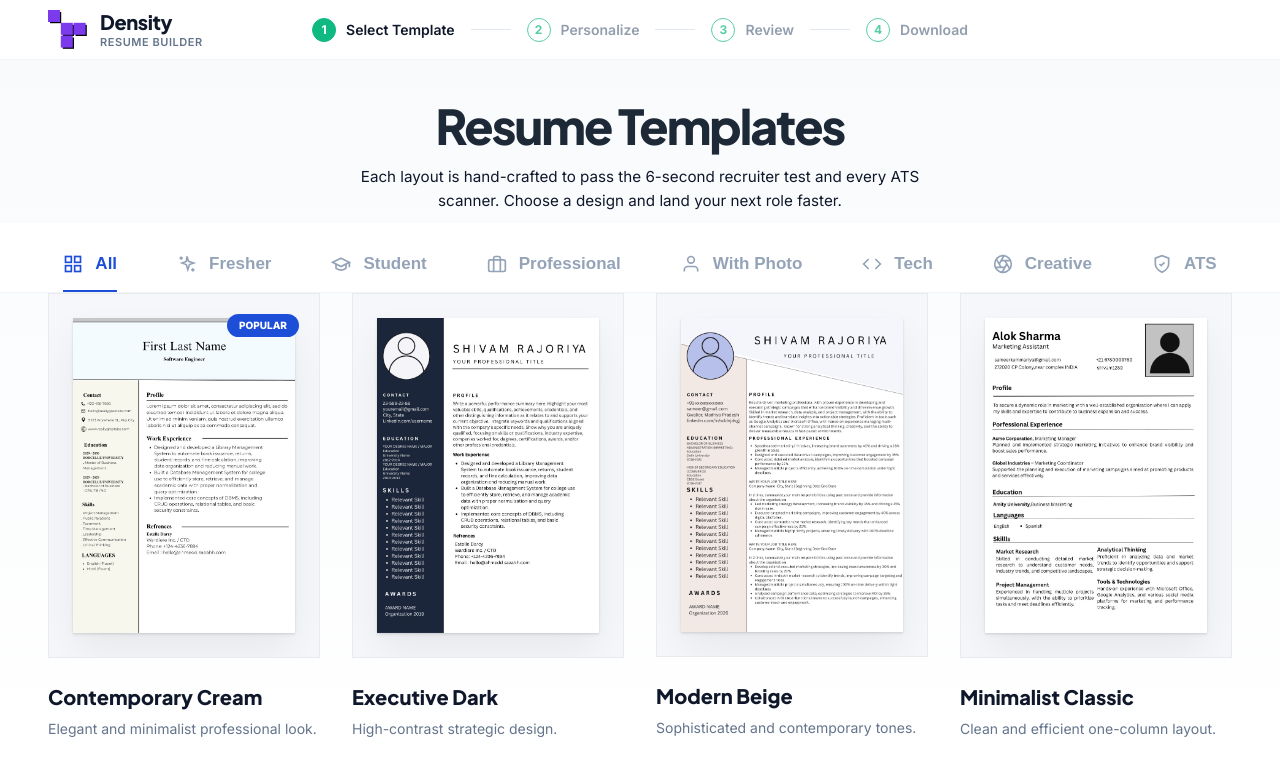
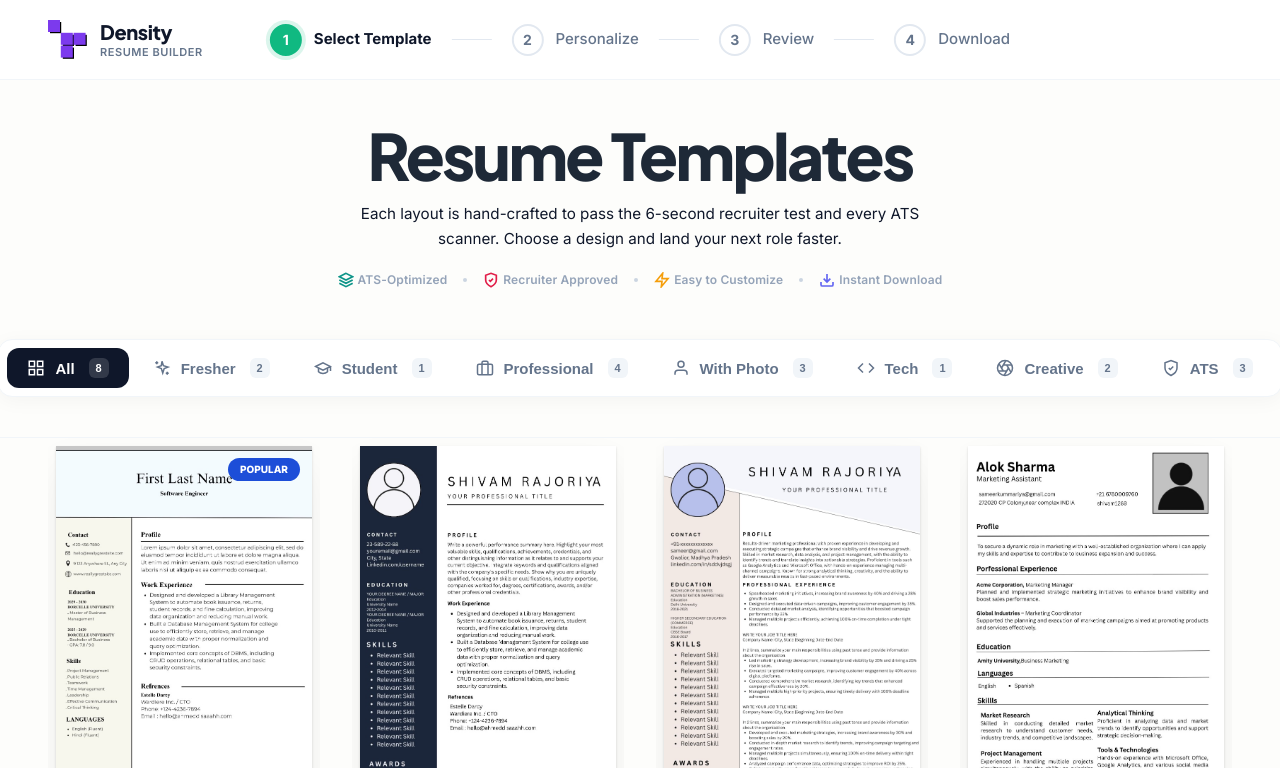
Before and after one commit to shivam76909/Density-Resume-Builder, a plain HTML site: page Resume builder/templates.html in a window 1280 px wide. Shown: the top 768 px of the page. Drawn offline with Linux system fonts and the light colour scheme; a script that the page names is missing.

Commit message:
Refactor styles and layout in templates.html

```diff
--- a/Resume builder/templates.html
+++ b/Resume builder/templates.html
@@ -34,9 +34,7 @@
 
     body {
       font-family: 'Inter', sans-serif;
-      background: linear-gradient(180deg, #F8FAFC 0%, #FFFFFF 100%);
-      background-attachment: fixed;
-      /* Keeps the gradient smooth as you scroll */
+      background: #fdfdfb;
       color: var(--text-main);
       -webkit-font-smoothing: antialiased;
       line-height: 1.5;
@@ -47,7 +45,7 @@
 
     /* Navbar */
     .navbar {
-      height: 60px;
+      height: 80px;
       background: #ffffff;
       /* Switched to White as requested */
       backdrop-filter: blur(12px);
@@ -60,7 +58,7 @@
     }
 
     .navbar-container {
-      max-width: 1400px;
+      max-width: 100%;
       margin: 0 auto;
       padding: 0 48px;
       height: 100%;
@@ -73,7 +71,7 @@
     .nav-steps {
       display: flex;
       align-items: center;
-      gap: 16px;
+      gap: 12px;
       position: absolute;
       left: 50%;
       transform: translateX(-50%);
@@ -82,54 +80,61 @@
     .step {
       display: flex;
       align-items: center;
-      gap: 10px;
-      opacity: 0.7;
-      transition: all 0.3s ease;
-    }
-
-    .step.active {
-      opacity: 1;
+      gap: 12px;
     }
 
     .step-num {
-      width: 24px;
-      height: 24px;
+      width: 32px;
+      height: 32px;
       border-radius: 50%;
-      background: transparent;
-      border: 1px solid #10b981;
       display: flex;
       align-items: center;
       justify-content: center;
-      font-size: 12px;
+      font-size: 14px;
       font-weight: 700;
-      color: #10b981;
+      background: #ffffff;
+      border: 2px solid #e2e8f0;
+      color: #64748b;
+      transition: all 0.3s ease;
+      position: relative;
     }
 
     .step.active .step-num {
-      background: #10b981;
-      border-color: #10b981;
+      background: #10B981;
+      border-color: #10B981;
       color: #ffffff;
-      box-shadow: none;
+    }
+
+    /* Outer ring for active step */
+    .step.active .step-num::after {
+      content: '';
+      position: absolute;
+      top: -6px;
+      left: -6px;
+      right: -6px;
+      bottom: -6px;
+      border-radius: 50%;
+      background: rgba(16, 185, 129, 0.15);
+      z-index: -1;
     }
 
     .step-label {
-      font-size: 14px;
-      font-weight: 600;
+      font-size: 15px;
+      font-weight: 500;
       color: #64748b;
-      /* Dark Slate Gray for readability on white */
       white-space: nowrap;
     }
 
     .step.active .step-label {
       color: #0f172a;
-      /* Darker for active step */
+      font-weight: 700;
     }
 
     .step-divider {
       width: 40px;
       height: 1px;
       background: #e2e8f0;
-      /* Light border color for divider */
+      margin: 0 8px;
     }
 
     @media (max-width: 768px) {
@@ -222,13 +227,80 @@
 
     .templates-hero h1 {
       font-family: 'Plus Jakarta Sans', sans-serif;
-      font-size: 48px;
+      font-size: 64px;
       font-weight: 800;
       line-height: 1.1;
       margin-bottom: 12px;
       letter-spacing: -0.04em;
       color: #1E2937;
       /* Updated to Charcoal as requested */
+    }
+
+    .trust-bar {
+      display: flex;
+      align-items: center;
+      justify-content: center;
+      gap: 16px;
+      margin-top: 20px;
+      padding: 0 20px;
+    }
+
+    .trust-item {
+      display: flex;
+      align-items: center;
+      gap: 4px;
+    }
+
+    .trust-icon {
+      width: 16px;
+      height: 16px;
+      stroke-width: 2.5;
+    }
+
+    .trust-icon.icon-ats {
+      color: #0d9488;
+    }
+
+    /* Teal */
+    .trust-icon.icon-recruiter {
+      color: #e11d48;
+    }
+
+    /* Rose */
+    .trust-icon.icon-easy {
+      color: #f59e0b;
+    }
+
+    /* Amber */
+    .trust-icon.icon-download {
+      color: #6366f1;
+    }
+
+    /* Indigo */
+
+    .trust-text {
+      font-size: 12px;
+      font-weight: 600;
+      color: #94a3b8;
+      letter-spacing: 0.01em;
+    }
+
+    .trust-dot {
+      width: 4px;
+      height: 4px;
+      background: #cbd5e1;
+      border-radius: 50%;
+    }
+
+    @media (max-width: 768px) {
+      .trust-bar {
+        flex-wrap: wrap;
+        gap: 16px;
+      }
+
+      .trust-dot {
+        display: none;
+      }
     }
 
 
@@ -367,70 +439,78 @@
     }
 
     .nav-tabs-wrapper {
-      background: white;
-      padding: 15px 0 0;
-      /* Reduced from 32px */
+      background: #fdfdfb;
+      /* Very light beige background for the section */
+      padding: 40px 0;
+      border-bottom: 1px solid #f1f5f9;
       display: flex;
-      flex-direction: column;
-      align-items: center;
-      border-bottom: 1px solid #f1f5f9;
+      justify-content: center;
     }
 
     .tabs-container {
+      background: #ffffff;
+      padding: 8px;
+      border-radius: 14px;
       display: flex;
-      justify-content: center;
-      gap: 60px;
-      width: 100%;
-      padding: 0 48px;
-      max-width: 1400px;
+      align-items: center;
+      gap: 4px;
+      box-shadow: 0 4px 20px rgba(0, 0, 0, 0.04);
+      border: 1px solid #f1f5f9;
+      max-width: fit-content;
       margin: 0 auto;
-      overflow-x: auto;
-      scrollbar-width: none;
-      -ms-overflow-style: none;
-    }
-
-    @media (max-width: 1024px) {
-      .tabs-container {
-        justify-content: flex-start;
-        gap: 32px;
-      }
-    }
-
-    .tabs-container::-webkit-scrollbar {
-      display: none;
-      /* Chrome/Safari */
     }
 
     .tab-btn {
       display: flex;
       align-items: center;
-      gap: 12px;
-      padding: 16px 0;
+      gap: 10px;
+      padding: 10px 20px;
       background: transparent;
       border: none;
-      border-bottom: 2px solid transparent;
-      color: #94a3b8;
-      font-size: 17px;
+      border-radius: 12px;
+      color: #64748b;
+      font-size: 15px;
       font-weight: 600;
       cursor: pointer;
-      transition: all 0.2s;
+      transition: all 0.2s cubic-bezier(0.4, 0, 0.2, 1);
       white-space: nowrap;
     }
 
     .tab-btn svg {
-      width: 20px;
-      height: 20px;
+      width: 18px;
+      height: 18px;
       stroke-width: 2;
       fill: none;
     }
 
     .tab-btn:hover {
-      color: #1d4ed8;
+      background: #f8fafc;
+      color: #0f172a;
     }
 
     .tab-btn.active {
-      color: #1d4ed8;
-      border-bottom-color: #1d4ed8;
+      background: #0f172a;
+      color: #ffffff;
+    }
+
+    .tab-count {
+      display: flex;
+      align-items: center;
+      justify-content: center;
+      min-width: 20px;
+      height: 20px;
+      padding: 0 6px;
+      background: #f1f5f9;
+      color: #64748b;
+      border-radius: 6px;
+      font-size: 11px;
+      font-weight: 700;
+      margin-left: 4px;
+    }
+
+    .tab-btn.active .tab-count {
+      background: rgba(255, 255, 255, 0.15);
+      color: #ffffff;
     }
 
     /* Templates Grid Section */
@@ -470,11 +550,10 @@
 
     .template-image-wrap {
       width: 100%;
-      background: #f5f7fa;
-      /* Updated to a more neutral, premium Slate Gray */
-      padding: 24px;
+      background: transparent;
+      padding: 8px;
       border-radius: 0;
-      border: 1px solid rgba(0, 0, 0, 0.05);
+      border: none;
       box-shadow: none;
       position: relative;
       margin-bottom: 24px;
@@ -780,6 +859,67 @@
       color: #fff;
     }
 
+
+    .footer-col h4 {
+      font-family: 'Plus Jakarta Sans', sans-serif;
+      font-size: 14px;
+      font-weight: 700;
+      text-transform: uppercase;
+      letter-spacing: 0.1em;
+      margin-bottom: 24px;
+      color: #64748b;
+    }
+
+    .footer-col ul {
+      list-style: none;
+      display: flex;
+      flex-direction: column;
+      gap: 14px;
+    }
+
+    .footer-col ul li a {
+      text-decoration: none;
+      color: #94a3b8;
+      font-size: 15px;
+      transition: all 0.2s ease;
+    }
+
+    .footer-col ul li a:hover {
+      color: #fff;
+      padding-left: 4px;
+    }
+
+    .footer-bottom {
+      margin-top: 80px;
+      padding-top: 40px;
+      border-top: 1px solid rgba(255, 255, 255, 0.05);
+    }
+
+    .footer-bottom-container {
+      max-width: 1400px;
+      margin: 0 auto;
+      display: flex;
+      justify-content: space-between;
+      align-items: center;
+      color: #64748b;
+      font-size: 14px;
+    }
+
+    .footer-bottom-links {
+      display: flex;
+      gap: 24px;
+    }
+
+    .footer-bottom-links a {
+      color: #64748b;
+      text-decoration: none;
+      transition: color 0.2s;
+    }
+
+    .footer-bottom-links a:hover {
+      color: #fff;
+    }
+
     @media (max-width: 1200px) {
       .footer-grid {
         grid-template-columns: 1fr 1fr;
@@ -887,6 +1027,36 @@
     <h1>Resume Templates</h1>
     <p>Each layout is hand-crafted to pass the 6-second recruiter test and every ATS scanner. Choose a design and land
       your next role faster.</p>
+    <div class="trust-bar">
+      <div class="trust-item">
+        <svg class="trust-icon icon-ats" viewBox="0 0 24 24" fill="none" stroke="currentColor">
+          <path d="M12 2L2 7l10 5 10-5-10-5zM2 17l10 5 10-5M2 12l10 5 10-5" />
+        </svg>
+        <span class="trust-text">ATS-Optimized</span>
+      </div>
+      <div class="trust-dot"></div>
+      <div class="trust-item">
+        <svg class="trust-icon icon-recruiter" viewBox="0 0 24 24" fill="none" stroke="currentColor">
+          <path d="M12 22s8-4 8-10V5l-8-3-8 3v7c0 6 8 10 8 10z" />
+          <path d="m9 12 2 2 4-4" />
+        </svg>
+        <span class="trust-text">Recruiter Approved</span>
+      </div>
+      <div class="trust-dot"></div>
+      <div class="trust-item">
+        <svg class="trust-icon icon-easy" viewBox="0 0 24 24" fill="none" stroke="currentColor">
+          <path d="M13 2L3 14h9l-1 8 10-12h-9l1-8z" />
+        </svg>
+        <span class="trust-text">Easy to Customize</span>
+      </div>
+      <div class="trust-dot"></div>
+      <div class="trust-item">
+        <svg class="trust-icon icon-download" viewBox="0 0 24 24" fill="none" stroke="currentColor">
+          <path d="M21 15v4a2 2 0 0 1-2 2H5a2 2 0 0 1-2-2v-4M7 10l5 5 5-5M12 15V3" />
+        </svg>
+        <span class="trust-text">Instant Download</span>
+      </div>
+    </div>
   </header>
 
 
@@ -901,13 +1071,15 @@
           <rect x="3" y="14" width="7" height="7" />
         </svg>
         All
+        <span class="tab-count">8</span>
       </button>
       <button class="tab-btn" data-filter="fresher">
         <svg viewBox="0 0 24 24" fill="none" stroke="currentColor">
-          <path d="m12 3 1.912 5.886L20 10.8l-5.088 1.914L13 18.6l-1.912-5.886L6 10.8l5.088-1.914z" />
+          <path d="M12 3l1.912 5.886L20 10.8l-5.088 1.914L13 18.6l-1.912-5.886L6 10.8l5.088-1.914z" />
           <path d="M5 3v4M3 5h4M19 17v4M17 19h4" />
         </svg>
         Fresher
+        <span class="tab-count">2</span>
       </button>
       <button class="tab-btn" data-filter="student">
         <svg viewBox="0 0 24 24" fill="none" stroke="currentColor">
@@ -915,6 +1087,7 @@
           <path d="M6 12v5c3 3 9 3 12 0v-5" />
         </svg>
         Student
+        <span class="tab-count">1</span>
       </button>
       <button class="tab-btn" data-filter="professional">
         <svg viewBox="0 0 24 24" fill="none" stroke="currentColor">
@@ -923,6 +1096,7 @@
           <path d="M12 12h.01" />
         </svg>
         Professional
+        <span class="tab-count">4</span>
       </button>
       <button class="tab-btn" data-filter="photo">
         <svg viewBox="0 0 24 24" fill="none" stroke="currentColor">
@@ -930,6 +1104,7 @@
           <circle cx="12" cy="7" r="4" />
         </svg>
         With Photo
+        <span class="tab-count">3</span>
       </button>
       <button class="tab-btn" data-filter="tech">
         <svg viewBox="0 0 24 24" fill="none" stroke="currentColor">
@@ -937,6 +1112,7 @@
           <polyline points="8 6 2 12 8 18" />
         </svg>
         Tech
+        <span class="tab-count">1</span>
       </button>
       <button class="tab-btn" data-filter="creative">
         <svg viewBox="0 0 24 24" fill="none" stroke="currentColor">
@@ -945,6 +1121,7 @@
             d="M14.31 8l5.74 9.94M9.69 8h11.48M7.38 12l5.74-9.94M9.69 16L3.95 6.06M14.31 16H2.83M16.62 12l-5.74 9.94" />
         </svg>
         Creative
+        <span class="tab-count">2</span>
       </button>
       <button class="tab-btn" data-filter="ats">
         <svg viewBox="0 0 24 24" fill="none" stroke="currentColor">
@@ -952,6 +1129,7 @@
           <path d="m9 12 2 2 4-4" />
         </svg>
         ATS
+        <span class="tab-count">3</span>
       </button>
     </div>
   </div>
@@ -1156,7 +1334,8 @@
           </svg>
           <span class="footer-brand-name">Density</span>
         </a>
-        <p class="footer-tagline">Engineered for recruiters, optimized for ATS. Build a high-performance resume that gets you hired in 2026.</p>
+        <p class="footer-tagline">Engineered for recruiters, optimized for ATS. Build a high-performance resume that
+          gets you hired in 2026.</p>
         <div class="social-links">
           <a href="#" aria-label="LinkedIn"><svg width="20" height="20" fill="currentColor" viewBox="0 0 24 24">
               <path
```
